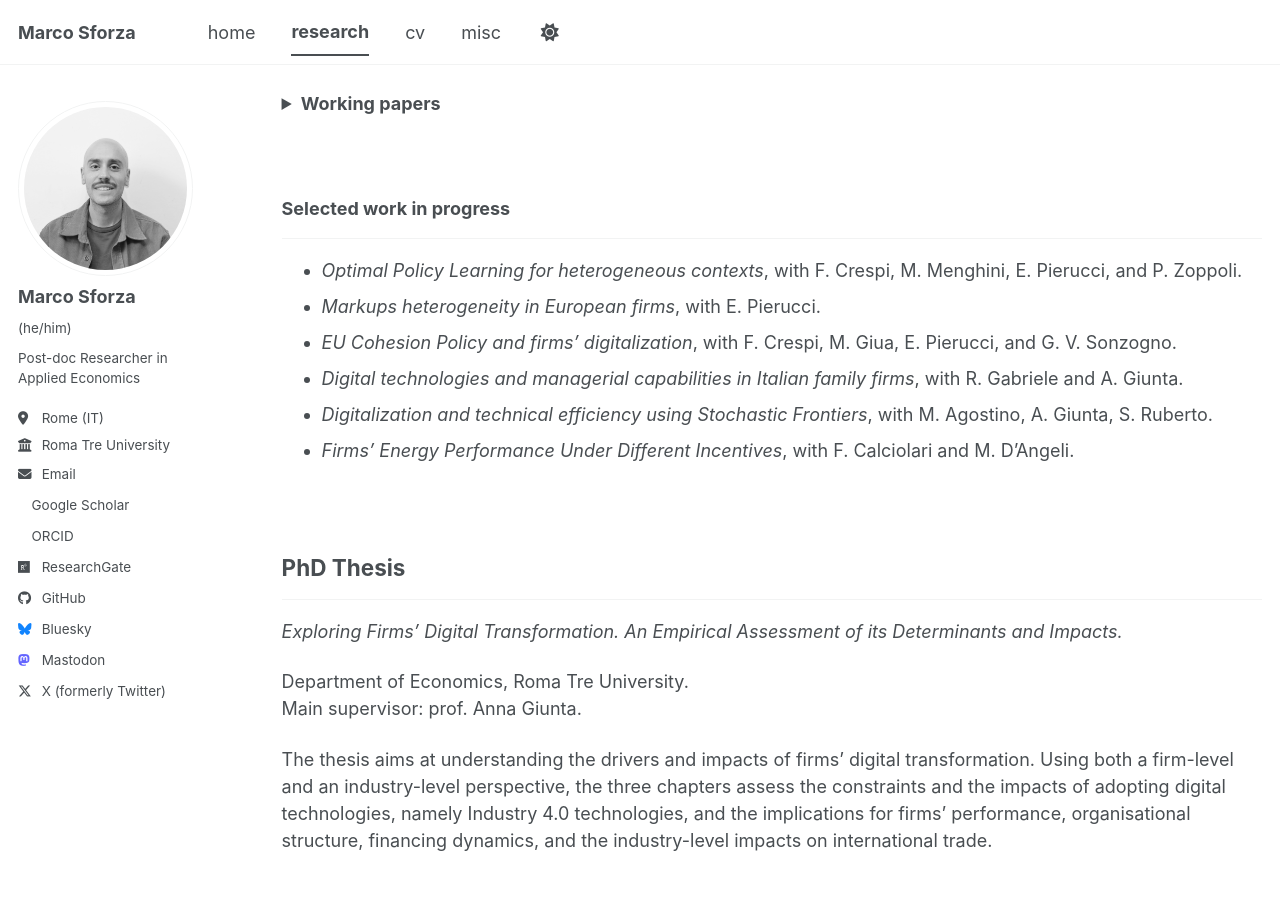
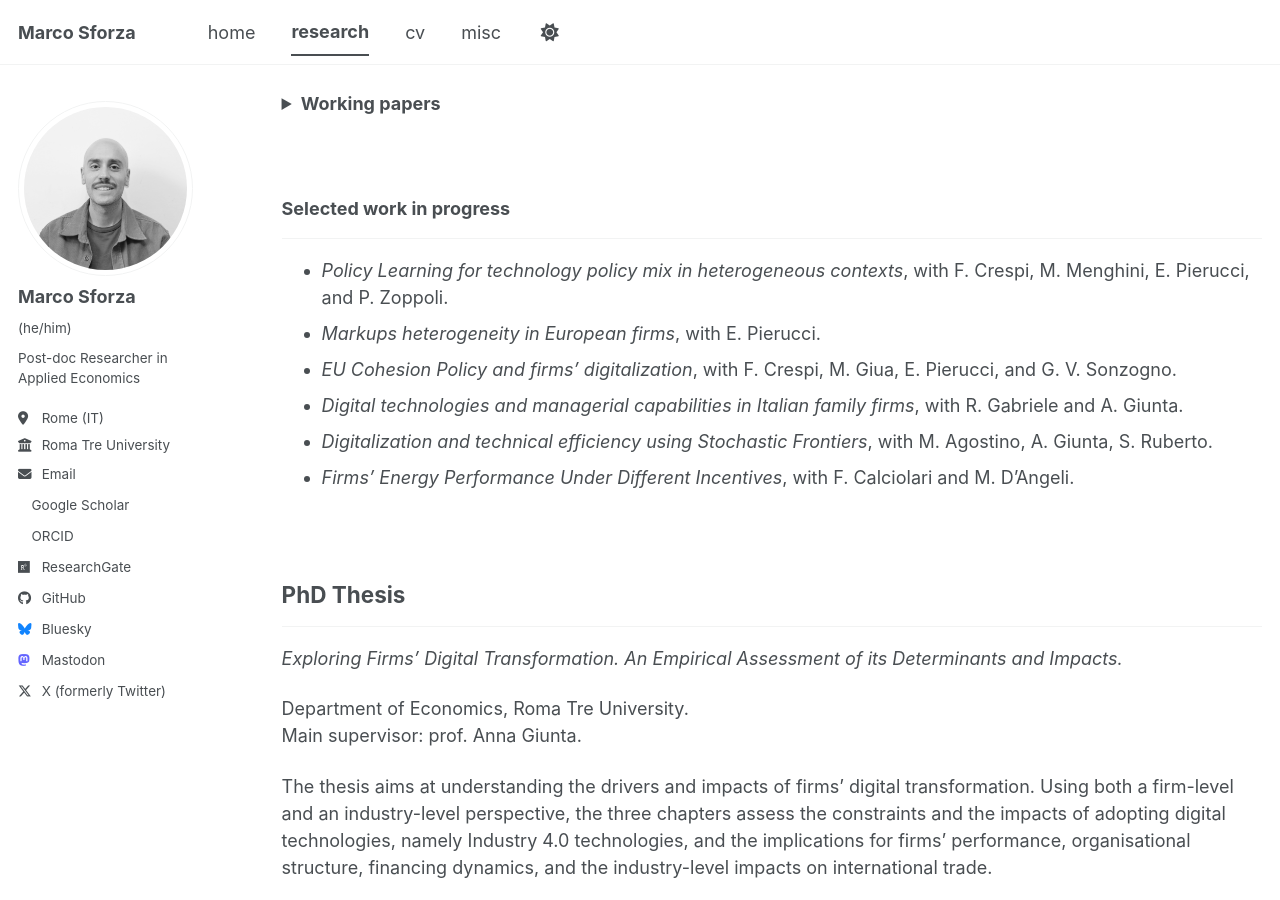
Before and after one commit to marcosforza/marcosforza.github.io, a Jekyll site: the page built from _pages/publications.md, in a window 1280 px wide and 900 px high, scrolled down 625 px. Built offline with Jekyll 4.4.1, drawn with Linux system fonts in a browser that asks for light colours; a style sheet for code colours, icons or effects is not loaded.

Commit message:
Update publications.md

```diff
--- a/_pages/publications.md
+++ b/_pages/publications.md
@@ -56,7 +56,7 @@ author_profile: true
 ### Selected work in progress
 ------
 
-- *Optimal Policy Learning for heterogeneous contexts*, with F. Crespi, M. Menghini, E. Pierucci, and P. Zoppoli.
+- *Policy Learning for technology policy mix in heterogeneous contexts*, with F. Crespi, M. Menghini, E. Pierucci, and P. Zoppoli.
 - *Markups heterogeneity in European firms*, with E. Pierucci.
 - *EU Cohesion Policy and firms' digitalization*, with F. Crespi, M. Giua, E. Pierucci, and G. V. Sonzogno.
 - *Digital technologies and managerial capabilities in Italian family firms*, with R. Gabriele and A. Giunta.
```
